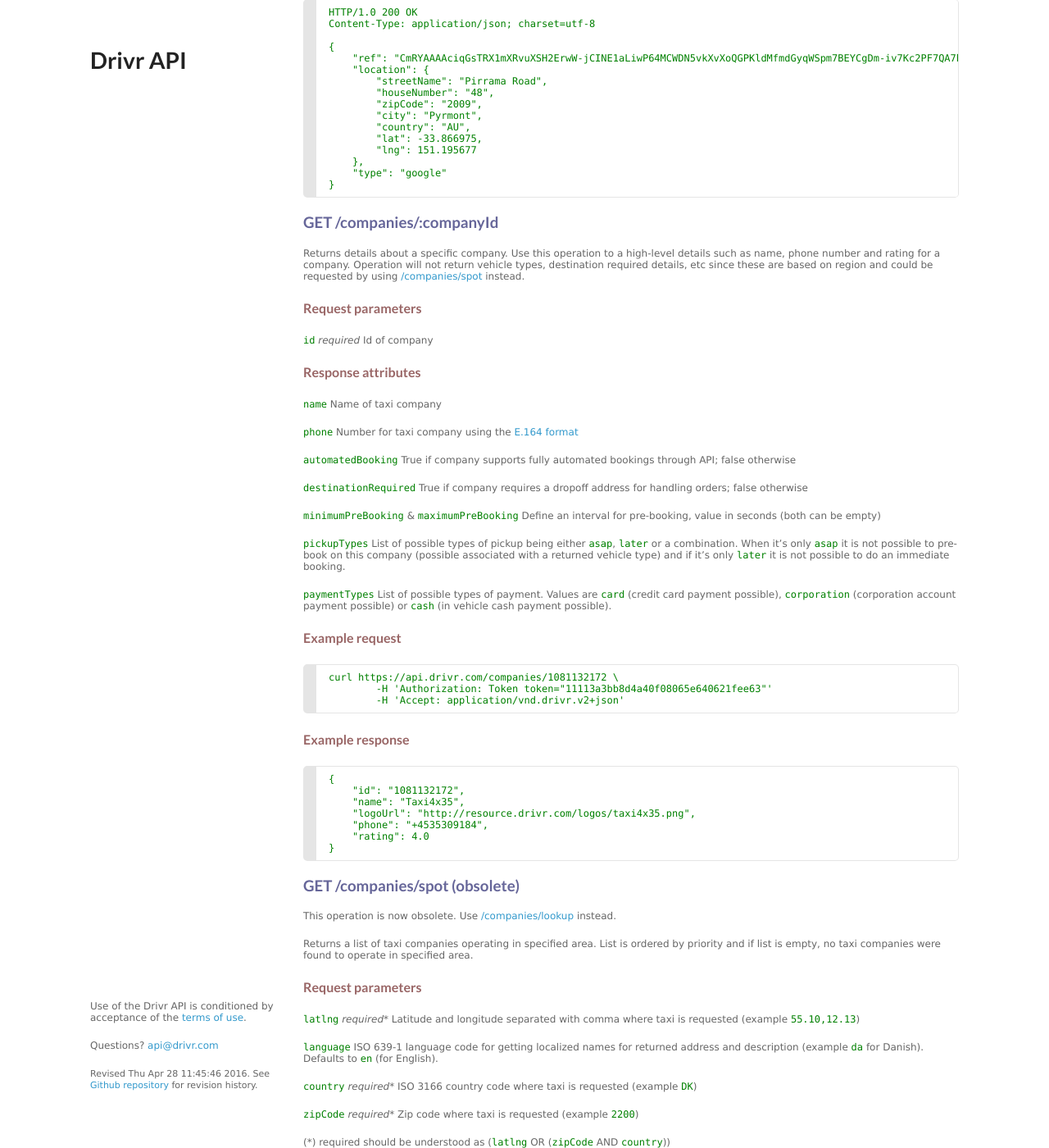
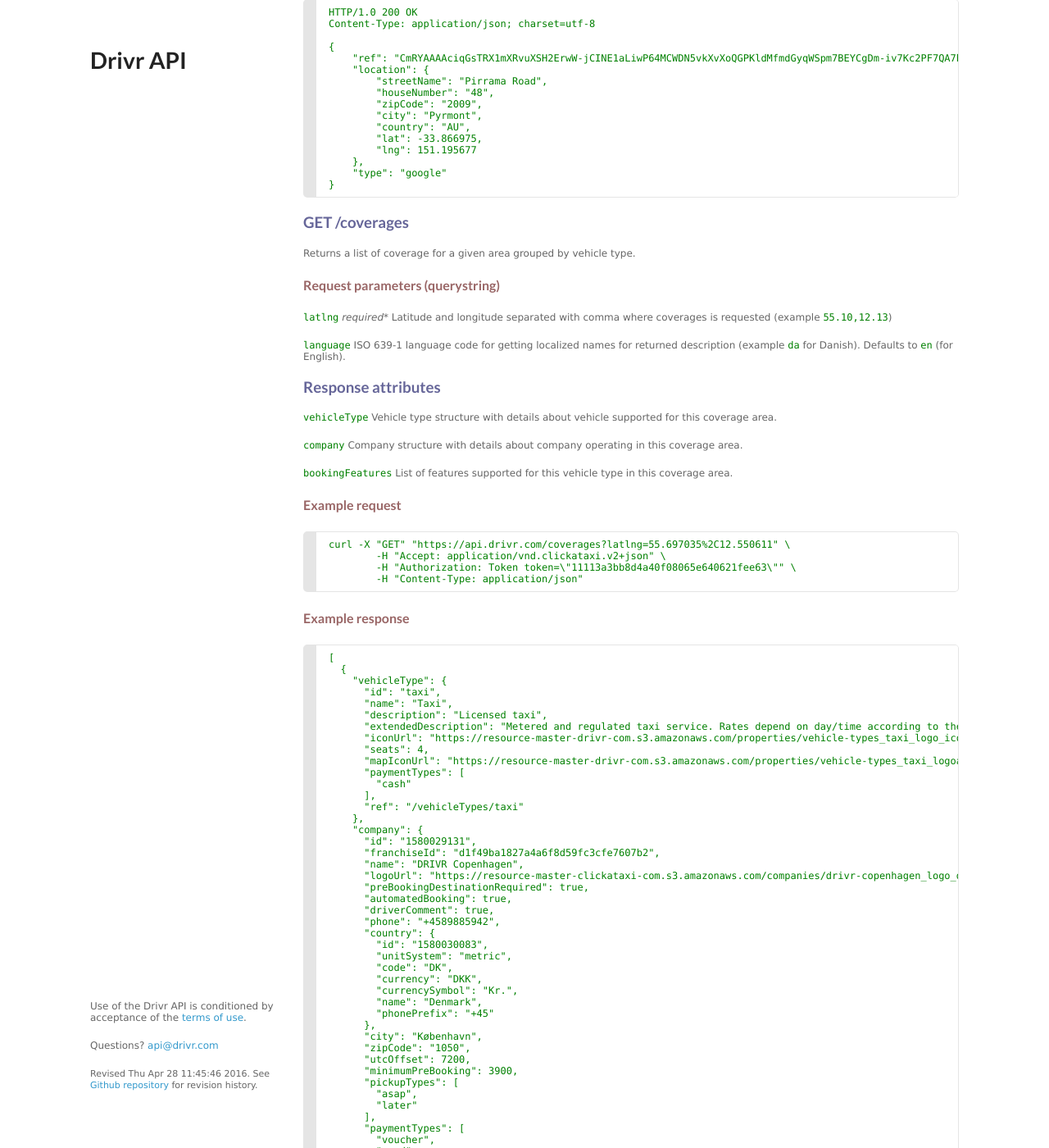
Before and after one commit to clickataxi/api-documentation, a Jekyll site: the page built from index.md, in a window 1280 px wide and 1400 px high, scrolled down 4016 px. Shown: the whole window at 82% size. Built offline with Jekyll 4.4.1, drawn with Linux system fonts in a browser that asks for light colours; Markdown is read by kramdown in place of the engine named in the settings; some of the changed text lies outside the part shown.

Commit message:
Add description for /coverages

```diff
--- a/index.md
+++ b/index.md
@@ -261,6 +261,115 @@
 	    "type": "google"
 	}
 
+
+### <a id="coverages" href="#coverages">GET /coverages</a>
+
+Returns a list of coverage for a given area grouped by vehicle type.
+
+#### Request parameters (querystring)
+
+`latlng` _required*_ Latitude and longitude separated with comma where coverages is requested (example `55.10,12.13`)
+
+`language` ISO 639-1 language code for getting localized names for returned description (example `da` for Danish). Defaults to `en` (for English).
+
+### Response attributes
+
+`vehicleType` Vehicle type structure with details about vehicle supported for this coverage area.
+
+`company` Company structure with details about company operating in this coverage area.
+
+`bookingFeatures` List of features supported for this vehicle type in this coverage area.
+
+#### Example request
+
+	curl -X "GET" "https://api.drivr.com/coverages?latlng=55.697035%2C12.550611" \
+		-H "Accept: application/vnd.clickataxi.v2+json" \
+		-H "Authorization: Token token=\"11113a3bb8d4a40f08065e640621fee63\"" \
+		-H "Content-Type: application/json"
+
+#### Example response
+
+	[
+	  {
+	    "vehicleType": {
+	      "id": "taxi",
+	      "name": "Taxi",
+	      "description": "Licensed taxi",
+	      "extendedDescription": "Metered and regulated taxi service. Rates depend on day/time according to the taxi regulation.",
+	      "iconUrl": "https://resource-master-drivr-com.s3.amazonaws.com/properties/vehicle-types_taxi_logo_ico_vehicle_taxi_side@2x.png",
+	      "seats": 4,
+	      "mapIconUrl": "https://resource-master-drivr-com.s3.amazonaws.com/properties/vehicle-types_taxi_logoalternate_ico_vehicle_taxi_top@2x.png",
+	      "paymentTypes": [
+	        "cash"
+	      ],
+	      "ref": "/vehicleTypes/taxi"
+	    },
+	    "company": {
+	      "id": "1580029131",
+	      "franchiseId": "d1f49ba1827a4a6f8d59fc3cfe7607b2",
+	      "name": "DRIVR Copenhagen",
+	      "logoUrl": "https://resource-master-clickataxi-com.s3.amazonaws.com/companies/drivr-copenhagen_logo_drivr-logo[1].png",
+	      "preBookingDestinationRequired": true,
+	      "automatedBooking": true,
+	      "driverComment": true,
+	      "phone": "+4589885942",
+	      "country": {
+	        "id": "1580030083",
+	        "unitSystem": "metric",
+	        "code": "DK",
+	        "currency": "DKK",
+	        "currencySymbol": "Kr.",
+	        "name": "Denmark",
+	        "phonePrefix": "+45"
+	      },
+	      "city": "København",
+	      "zipCode": "1050",
+	      "utcOffset": 7200,
+	      "minimumPreBooking": 3900,
+	      "pickupTypes": [
+	        "asap",
+	        "later"
+	      ],
+	      "paymentTypes": [
+	        "voucher",
+	        "card",
+	        "corporation",
+	        "cash"
+	      ],
+	      "uid": "806f86181b0f413594c10bf434ebae8b",
+	      "ref": "/companies/1580029131"
+	    },
+	    "bookingFeatures": [
+	      {
+	        "name": "Eco-friendly",
+	        "iconUrl": "https://resource-master-drivr-com.s3.amazonaws.com/properties/bookingFeatureType/logo_eco@2x.png",
+	        "type": "ECO",
+	        "fee": 0.0,
+	        "currency": "DKK",
+	        "currencySymbol": "Kr.",
+	        "shortName": "ec"
+	      },
+	      {
+	        "name": "Pet",
+	        "iconUrl": "https://resource-master-drivr-com.s3.amazonaws.com/properties/bookingFeatureType/logo_animal@2x.png",
+	        "type": "DOMESTIC_ANIMAL",
+	        "fee": 20.0,
+	        "currency": "DKK",
+	        "currencySymbol": "Kr.",
+	        "shortName": "an"
+	      },
+	      {
+	        "name": "Bike",
+	        "iconUrl": "https://resource-master-clickataxi-com.s3.amazonaws.com/properties/services_bike_logo.png",
+	        "type": "BIKE",
+	        "fee": 0.0,
+	        "currency": "DKK",
+	        "currencySymbol": "Kr.",
+	        "shortName": "bk"
+	      }
+	    ]
+	  }
+	]
 
 
 ### <a id="get_company" href="#get_company">GET /companies/:companyId</a>
```
